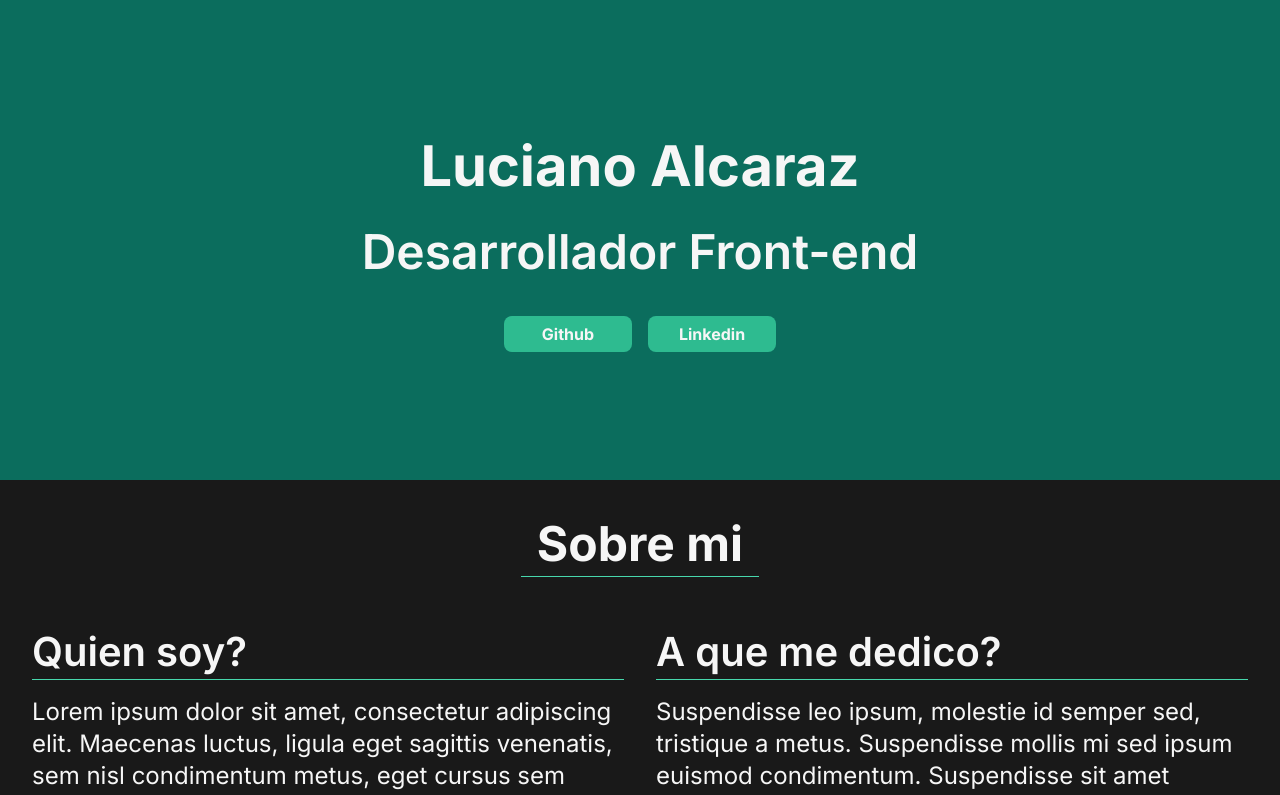
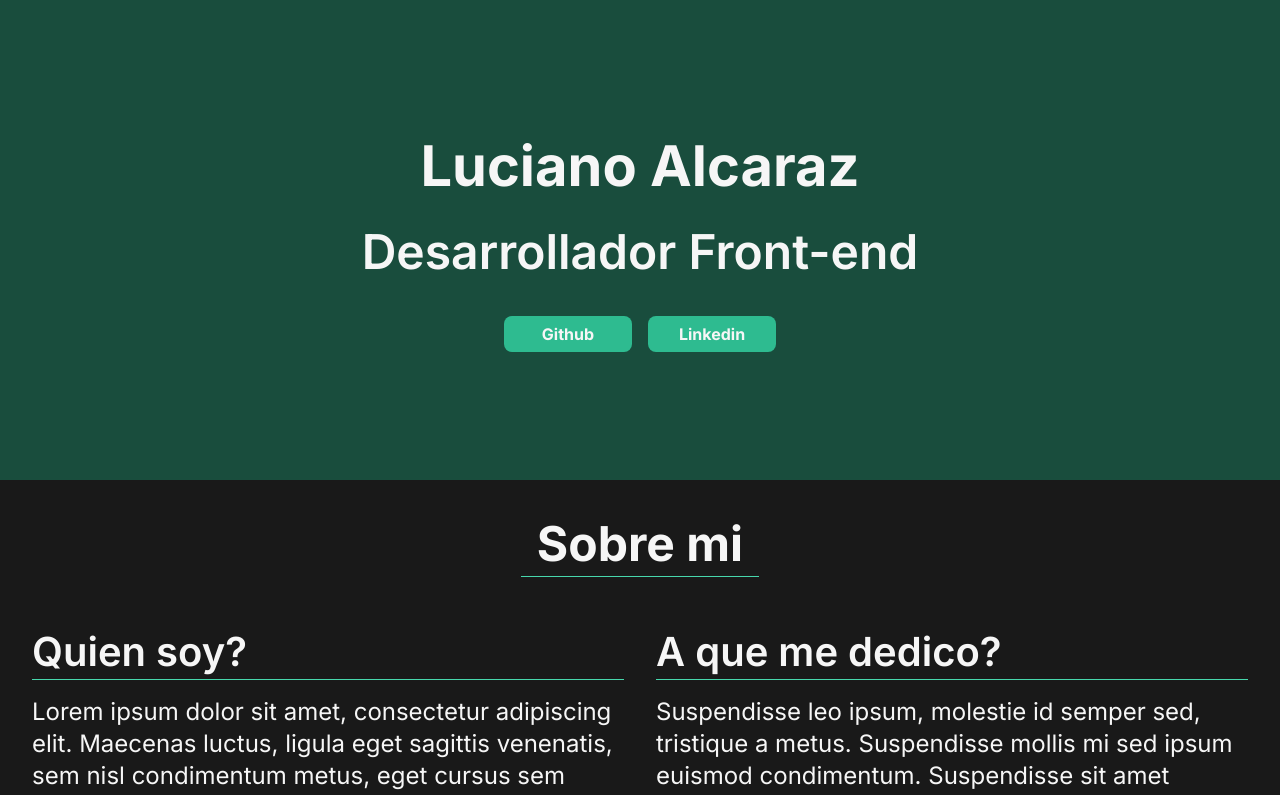
Before and after one commit to maple146/portfolio, a Next.js app: page / in a window 1280 px wide. Shown: the top 795 px of the page. Built offline with nearby package versions, Linux system fonts and the light colour scheme.

Commit message:
Add new color to palette, Update Alert component background color

```diff
--- a/src/components/ui/alert.tsx
+++ b/src/components/ui/alert.tsx
@@ -5,11 +5,11 @@ import { cn } from "@/lib/utils";
 // [&>svg~*]:pl-7 [&>svg+div]:translate-y-[-3px] [&>svg]:absolute [&>svg]:left-4 [&>svg]:top-4 [&>svg]:text-slate-950 dark:border-slate-800 dark:[&>svg]:text-slate-50
 
 const alertVariants = cva(
-  "relative w-full rounded-lg border border-main-100 p-4 lg:px-12 lg:py-8",
+  "relative w-full rounded-lg border border-main-500 p-4 lg:px-12 lg:py-8",
   {
     variants: {
       variant: {
-        default: "bg-main-500 text-white",
+        default: "bg-main-700 text-white",
       },
     },
     defaultVariants: {
--- a/tailwind.config.ts
+++ b/tailwind.config.ts
@@ -13,12 +13,12 @@ const config = {
   theme: {
     colors: {
       black: '#191919',
-      gray: '#6F6F6F',
       white: '#F6F6F6',
       main: {
         100: '#47D7AC',
         500: '#2EBB90',
-        900: '#0B6D5D'
+        700: '#0B6D5D',
+        900: '#194d3d'
       },
     },
     container: {
```
